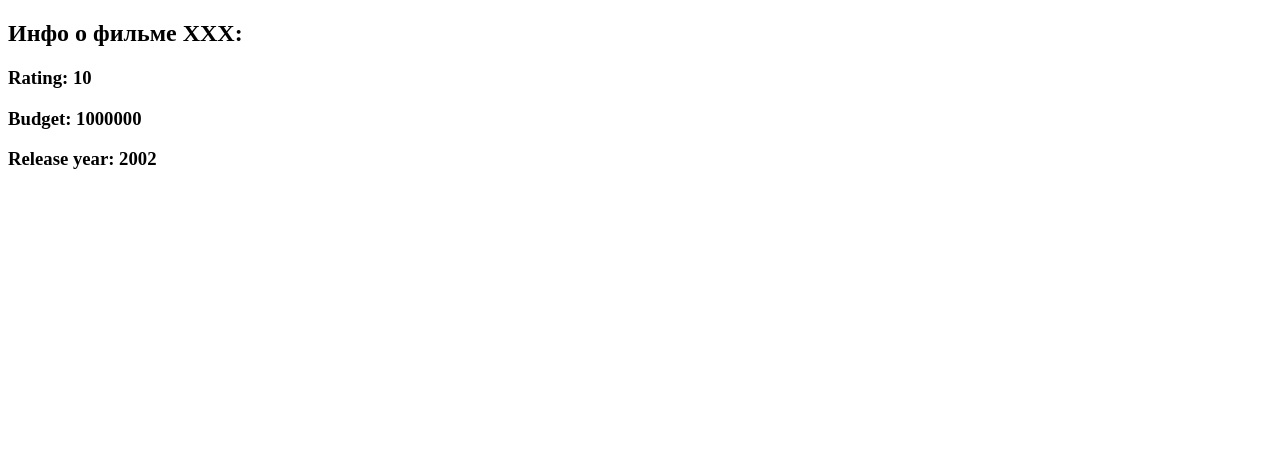
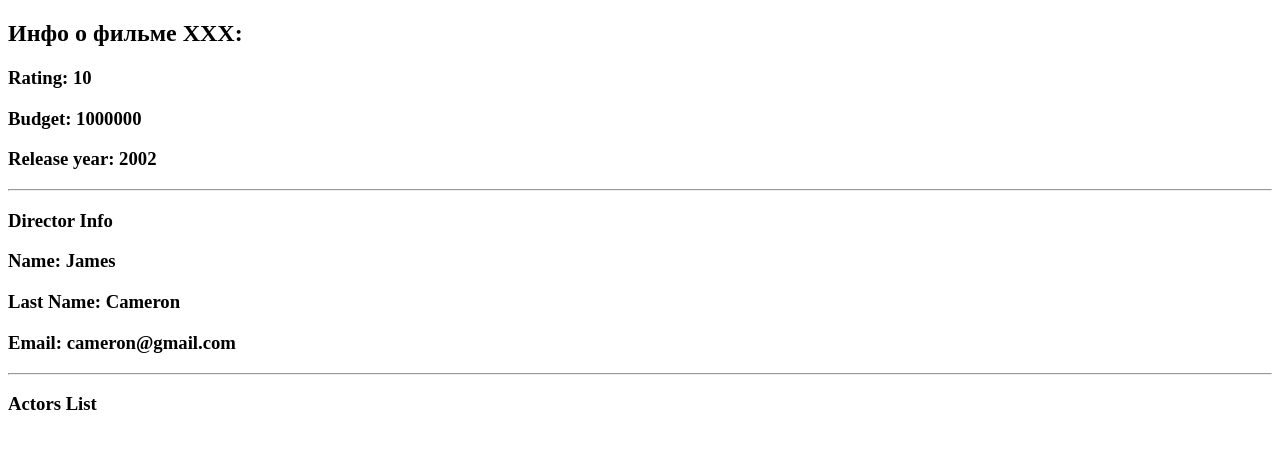
Before and after one commit to followking337/learning-python-libraries, a Django app: a page that uses django/movie_project/movie_app/templates/movie_app/one_movie.html in a window 1280 px wide. Shown: the top 449 px of the page. Run offline with Django 3.2, Linux system fonts and the light colour scheme; data comes from the database, SQL or seed files in the repository; both versions use the stored data as it was after the commit.

Commit message:
Changes in project: movie_project
- Learn how to get related object
- one_movie.html -> add director's info and actors list
- actor_detail.html -> add movies list
- director_detail.html -> add movies list

```diff
--- a/django/movie_project/movie_app/models.py
+++ b/django/movie_project/movie_app/models.py
@@ -52,7 +52,10 @@ class Movie(models.Model):
     currency = models.CharField(max_length=3, choices=CURRENCY_CHOICES, default=RUB)  # default is only for new register
     slug = models.SlugField(default='', null=False, db_index=True)  # db_index -> searching in DB is faster
     # director = models.ForeignKey(Director, on_delete=models.PROTECT, null=True)  # one to many, cannot delete
-    director = models.ForeignKey(Director, on_delete=models.CASCADE, null=True)  # one to many, will delete
+    # director = models.ForeignKey(Director, on_delete=models.CASCADE, null=True)  # one to many, will delete
+    director = models.ForeignKey(Director, on_delete=models.CASCADE, null=True, related_name='movies')
+    # g = Director.objects.all()[1]
+    # g.movie_set.all()  --> field movie_set is creating automatically
     # director = models.ForeignKey(Director, on_delete=models.SET_NULL, null=True)  # one to many, will set null
     actors = models.ManyToManyField(Actor)  # many to many, will delete, this field cannot be at list_display and edita
 
--- a/django/movie_project/movie_app/templates/movie_app/one_movie.html
+++ b/django/movie_project/movie_app/templates/movie_app/one_movie.html
@@ -7,4 +7,18 @@
     <h3>Rating: {{ movie.rating }}</h3>
     <h3>Budget: {{ movie.budget }}</h3>
     <h3>Release year: {{ movie.year }}</h3>
+    <hr>
+    <h3>Director Info</h3>
+    <h3>Name: {{ movie.director.first_name }}</h3>
+    <h3>Last Name: {{ movie.director.last_name }}</h3>
+    <h3>Email: {{ movie.director.email }}</h3>
+    <hr>
+    <h3>Actors List</h3>
+    <ul>
+        {% for actor in movie.actors.all %}
+        <li>
+            {{ actor }}
+        </li>
+        {% endfor %}
+    </ul>
 {% endblock %}
```
Also changed, not shown: django/movie_project/movie_app/templates/movie_app/actor_detail.html (+9 -0 lines), django/movie_project/movie_app/templates/movie_app/director_detail.html (+9 -0 lines), django/movie_project/db.sqlite3, django/movie_project/movie_app/migrations/0012_alter_movie_director.py (added).
